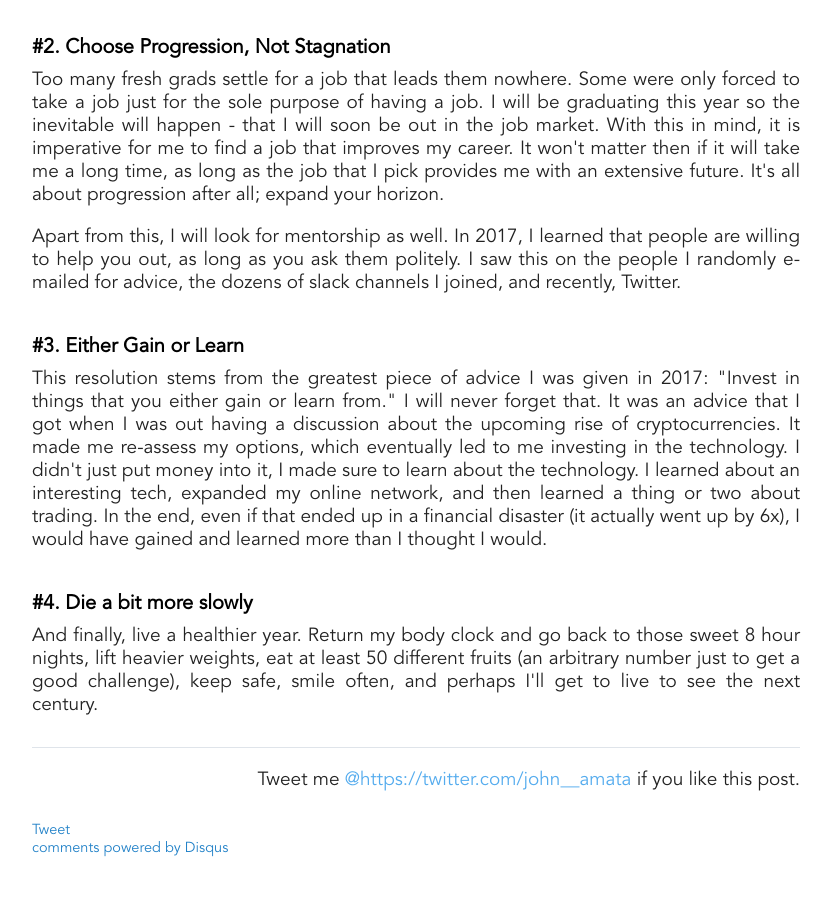
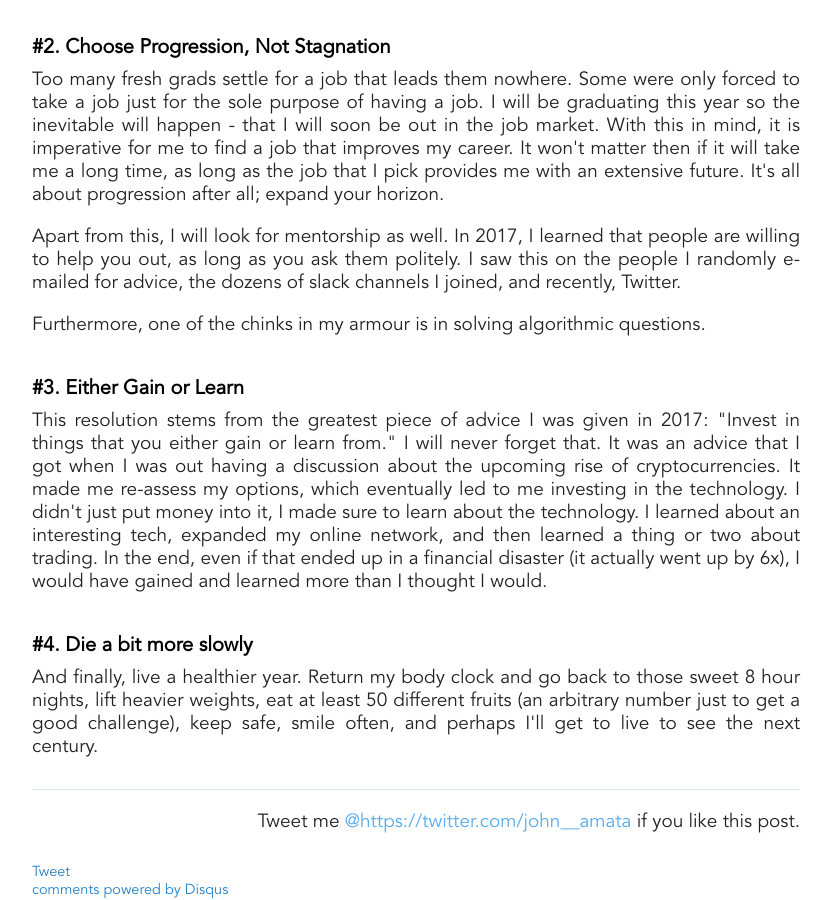
Before and after one commit to jpamata/jpamata.github.io, a Jekyll site: the page built from _posts/2018-1-11-on-2018.md, in a window 1280 px wide and 900 px high, scrolled down 1295 px. Shown: the whole window, without its empty margins (224-1055 px from the left). Built offline with Jekyll 4.4.1, drawn with Linux system fonts in a browser that asks for light colours; comment, search, counter and statistics services are not loaded; before the commit the page ends 2153 px from its top, so only the background shows below that.

Commit message:
Update 2018-1-11-on-2018.md

```diff
--- a/_posts/2018-1-11-on-2018.md
+++ b/_posts/2018-1-11-on-2018.md
@@ -32,6 +32,8 @@ comments: true
 
 <p align="justify">Apart from this, I will look for mentorship as well. In 2017, I learned that people are willing to help you out, as long as you ask them politely. I saw this on the people I randomly e-mailed for advice, the dozens of slack channels I joined, and recently, Twitter.</p>
 
+<p align="justify">Furthermore, one of the chinks in my armour is in solving algorithmic questions.</p>
+
 <h2> #3. Either Gain or Learn </h2>
 <p align="justify">This resolution stems from the greatest piece of advice I was given in 2017: "Invest in things that you either gain or learn from." I will never forget that. It was an advice that I got when I was out having a discussion about the upcoming rise of cryptocurrencies. It made me re-assess my options, which eventually led to me investing in the technology. I didn't just put money into it, I made sure to learn about the technology. I learned about an interesting tech, expanded my online network, and then learned a thing or two about trading. In the end, even if that ended up in a financial disaster (it actually went up by 6x), I would have gained and learned more than I thought I would.</p>
 
```
